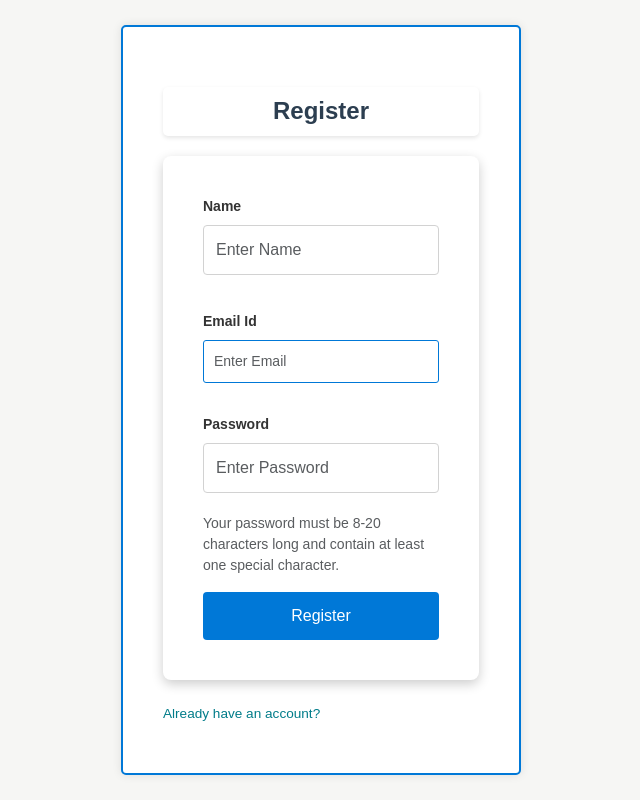
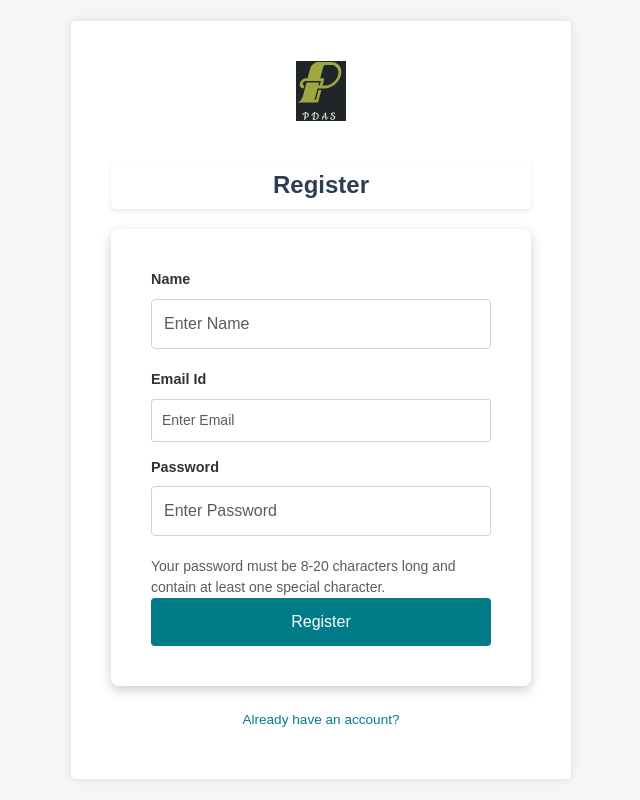
Before and after one commit to deadmoont/Police-Assistant-System, a React (Vite) app in the folder Client/: page / in a window 1280 px wide. Shown: the whole page, without its empty margins (319-959 px from the left). Built offline with nearby package versions, Linux system fonts and the light colour scheme.

Commit message:
Updated registration form CSS to remove blue border and adjust button color

```diff
--- a/Client/src/components/CSS/ForgotPassword.css
+++ b/Client/src/components/CSS/ForgotPassword.css
@@ -18,16 +18,16 @@ body {
 .form-box {
     background-color: white;
     padding: 40px;
-    width: 400px;
+    width: 500px;
     border-radius: 5px;
     box-shadow: 0 0 10px rgba(0, 0, 0, 0.1);
-    border: 2px solid #0078d7; /* Blue border for official tone */
+    border: 1px ; /* Blue border for official tone */
 }
 
 /* Form heading */
 h2 {
     text-align: center;
-    color: #0078d7;
+
     font-weight: bold;
     font-size: 1.5rem;
     margin-bottom: 20px;
@@ -35,7 +35,7 @@ h2 {
 
 /* Input labels */
 .form-label {
-    color: #333;
+    color: #ddd7d7;
     font-size: 14px;
     font-weight: bold;
 }
@@ -45,7 +45,7 @@ h2 {
     width: 100%;
     padding: 10px;
     font-size: 14px;
-    border: 1px solid #0078d7;
+    border: 1px solid #d2d2d2;
     border-radius: 3px;
     margin-bottom: 15px;
 }
@@ -54,7 +54,7 @@ h2 {
 .btn {
     width: 100%;
     padding: 12px;
-    background-color: #0078d7;
+    background-color: #007c89;
     color: white;
     border: none;
     font-size: 16px;
--- a/Client/src/components/CSS/Register.css
+++ b/Client/src/components/CSS/Register.css
@@ -1,132 +1,101 @@
 /* Body and overall page style */
 body {
-    /* margin: 0;
-    padding: 0;
-    font-family: Arial, sans-serif;
-    background-color: #f0f8ff; Light background */
     font-family: 'Helvetica', sans-serif;
     background-color: #f6f6f4;
     margin: 0;
     padding: 0;
 }
 
-
 /* Container for the registration form */
 .registration-container {
     display: flex;
     justify-content: center;
     align-items: center;
-     height: 100vh;
-    /* background-color: #f2f2f2; Subtle background */
+    height: 100vh;
     background-color: #f6f6f4;
 }
 
-
 /* Form box */
 .form-box {
-    background-color: #fff;
-    padding: 2rem;
+    background-color: white;
+    padding: 40px;
     width: 400px;
-    border-radius: 8px;
-    box-shadow: 0px 4px 10px rgba(0, 0, 0, 0.1);
-    width: 500px;
+    border-radius: 5px;
+    box-shadow: 0 0 10px rgba(0, 0, 0, 0.1);
+    /* Removed border */
 }
 
+.logo {
+    display: flex;
+    justify-content: center;
+    margin-bottom: 20px;
+}
 
 .logo img {
     width: 50px;
-    margin-bottom: 20px;
-  }
-  h2 {
-    margin: 0;
-    font-size: 1.5rem;
-    font-weight: 600;
-  }
+}
+
 /* Heading */
-/* h2 {
+h2 {
     text-align: center;
     color: #333;
     font-weight: bold;
     margin-bottom: 20px;
     font-size: 1.5rem;
-} */
+}
 
 /* Labels */
-.form-label {
+label {
+    display: block;
+    text-align: left;
+    font-size: 0.9rem;
+    margin-bottom: 0.5rem;
     color: #333;
-    font-size: 14px;
-    font-weight: bold;
-    margin-bottom: 8px;
 }
 
 /* Input fields */
-.form-control {
+input[type="text"],
+input[type="password"] {
     width: 100%;
-    padding: 10px;
-    font-size: 14px;
-    border: 1px solid #0078d7;
-    border-radius: 3px;
-    margin-bottom: 15px;
+    padding: 0.75rem;
+    margin-bottom: 1.25rem;
+    border: 1px solid #d2d2d2;
+    border-radius: 4px;
+    font-size: 1rem;
+    box-sizing: border-box;
 }
 
 /* Button */
 .btn {
     width: 100%;
     padding: 0.75rem;
-    background-color: #007c89;
+    background-color: #007c89; /* Updated color */
     color: white;
     border: none;
     cursor: pointer;
     border-radius: 4px;
-
-
     font-size: 1rem;
+    transition: background-color 0.3s ease;
 }
 
 .btn:hover {
-    /* background-color: #005bb5; */
     background-color: #006a75;
 }
 
-/* Secondary button (login link) */
-.btn-secondary {
-    background-color: white;
-    color: #0078d7;
-    border: 1px solid #0078d7;
-    padding: 10px;
+/* Center the link at the bottom */
+.help-links {
     text-align: center;
-    margin-top: 10px;
+    margin-top: 1.5rem;
 }
 
-.btn-secondary:hover {
-    background-color: #006a75;
+.help-links a {
+    font-size: 0.85rem;
+    color: #007c89;
+    text-decoration: none;
 }
 
-p {
-    text-align: center;
-    font-size: 14px;
-}
-
-.help-links {
-    margin-top: 1.5rem;
-  }
-
-  .help-links a {
-    display: block;
-    margin-bottom: 0.5rem;
-    font-size: 0.85rem;
-    color: #007c89;
-  }
-/* Footer (optional) */
-.footer {
-    text-align: center;
-    font-size: 12px;
-    color: #888;
-    padding: 10px;
-    background-color: #f0f8ff;
-    position: absolute;
-    bottom: 0;
-    width: 100%;
+.help-links a:hover {
+    text-decoration: underline;
 }
 
 /* Responsive design for smaller screens */
--- a/Client/src/components/Register.jsx
+++ b/Client/src/components/Register.jsx
@@ -4,7 +4,7 @@ import axios from "axios";
 import { useNavigate } from "react-router-dom";
 
 import "./CSS/Register.css";
-import 'bootstrap/dist/css/bootstrap.min.css';
+import "bootstrap/dist/css/bootstrap.min.css";
 
 const Register = () => {
   const [name, setName] = useState("");
@@ -49,12 +49,17 @@ const Register = () => {
   return (
     <div className="registration-container">
       <div className="form-box">
+        <div className="logo">
+          <img src="../Images/Logo2.svg" alt="Mailchimp Logo" />
+        </div>
         <h2>
           <strong>Register</strong>
         </h2>
         <form onSubmit={handleSubmit}>
-          <div className="mb-3 text-start">
-            <label htmlFor="exampleInputName" className="form-label">
+          {/* <div className="mb-3 text-start"> */}
+            <label htmlFor="exampleInputName"
+            //  className="form-label"
+             >
               <strong>Name</strong>
             </label>
             <input
@@ -65,9 +70,11 @@ const Register = () => {
               onChange={(event) => setName(event.target.value)}
               required
             />
-          </div>
-          <div className="mb-3 text-start">
-            <label htmlFor="exampleInputEmail1" className="form-label">
+          {/* </div> */}
+          {/* <div className="mb-3 text-start"> */}
+            <label htmlFor="exampleInputEmail1"
+            //  className="form-label"
+             >
               <strong>Email Id</strong>
             </label>
             <input
@@ -78,9 +85,11 @@ const Register = () => {
               onChange={(event) => setEmail(event.target.value)}
               required
             />
-          </div>
-          <div className="mb-3 text-start">
-            <label htmlFor="exampleInputPassword1" className="form-label">
+          {/* </div> */}
+          <div className="password-container">
+            <label htmlFor="exampleInputPassword1"
+            //  className="form-label"
+             >
               <strong>Password</strong>
             </label>
             <input
@@ -116,13 +125,9 @@ const Register = () => {
             Register
           </button>
         </form>
-   <div className="help-links">
-   <Link to="/login" >
-        Already have an account?
-        </Link>
-   </div>
-
-
+        <div className="help-links">
+          <Link to="/login">Already have an account?</Link>
+        </div>
       </div>
     </div>
   );
```
